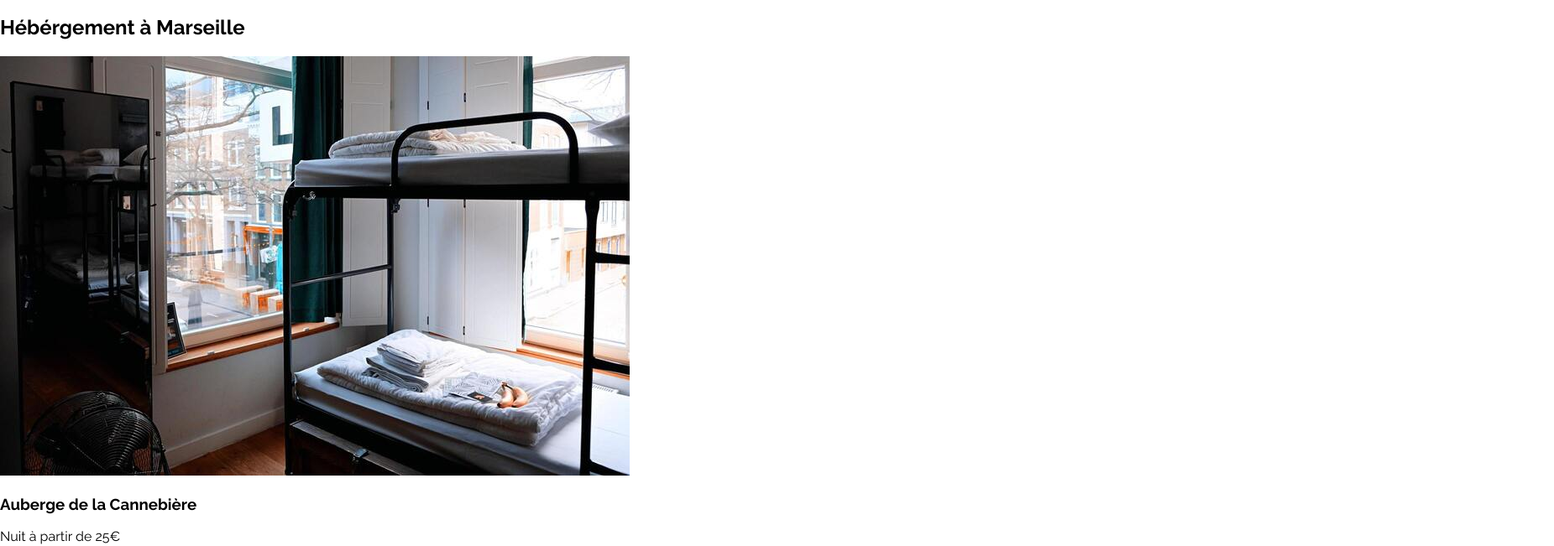
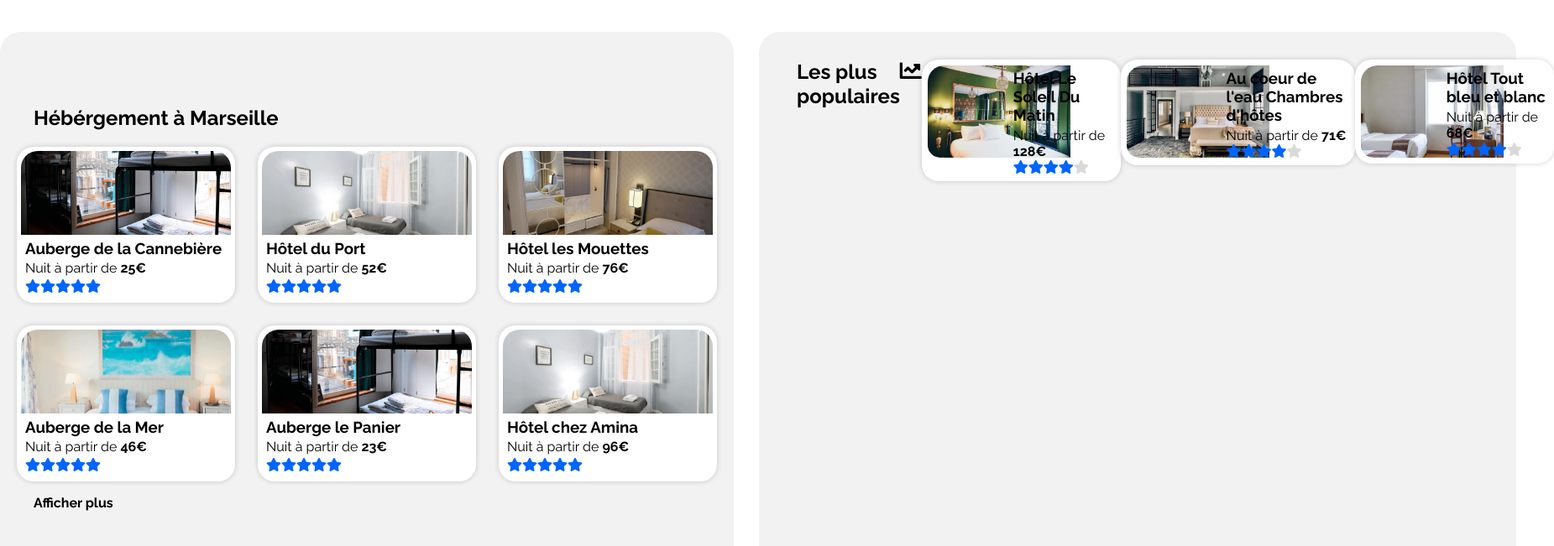
Before and after one commit to Vincent055681/Reservia_with_react, a React (Create React App) app in the folder reservia_with_react/: page / in a window 1280 px wide. Shown: the part 500-1151 px from the top of the page at 84% size, 1851 px wide, since content can reach past the window. Built offline with nearby package versions, Linux system fonts and the light colour scheme.

Commit message:
Ajout du CSS mais bugé

```diff
--- a/reservia_with_react/src/components/accommodation/Accomodation.js
+++ b/reservia_with_react/src/components/accommodation/Accomodation.js
@@ -1,3 +1,4 @@
+import "../../styles/accomodation/Accomodation.css";
 import "../../styles/accomodation/MarseilleAccomodation.css";
 import "../../styles/accomodation/MostPopulars.css";
 
--- /dev/null
+++ b/reservia_with_react/src/styles/accomodation/Accomodation.css
@@ -0,0 +1,18 @@
+.blocs {
+    display: grid;
+    grid-template-columns: 1.9fr 1fr;
+    column-gap: 30px;
+    margin: 40px 0 60px 0;
+  }
+
+  .price {
+    font-weight: bold;
+  }
+
+  .hostingMainCardGradeIcon {
+    color: #0065fc;
+  }
+
+  .hostingMainCardGradeIconEmpty {
+    color: #D9D9D9;
+  }
--- a/reservia_with_react/src/styles/accomodation/MarseilleAccomodation.css
+++ b/reservia_with_react/src/styles/accomodation/MarseilleAccomodation.css
@@ -0,0 +1,45 @@
+.blocs {
+    display: grid;
+    grid-template-columns: 1.9fr 1fr;
+    column-gap: 30px;
+    margin: 40px 0 60px 0;
+  }
+
+  .bloc {
+    background: #F2F2F2;
+    border-radius: 25px;
+  }
+
+  .bloc-accomodation {
+    display: flex;
+    justify-content: center;
+    flex-direction: column;
+    align-items: center;
+    padding: 0 20px;
+  }
+
+  .bloc-accomodation .push-to-right {
+    display: block;
+    width: 100%;
+    margin-left: 40px;
+  }
+
+  .bloc-most-popular {
+    display: flex;
+    justify-content: center;
+    align-items: center;
+  }
+
+  .marseille-cases {
+    display: grid;
+    grid-template-columns: repeat(3, 1fr);
+    grid-gap: 27px;
+    padding: 0 0 0 0;
+  }
+
+
+  .show-more a {
+    text-decoration: none;
+    color: black;
+    font-weight: bold;
+  }
--- a/reservia_with_react/src/styles/accomodation/MarseilleAccomodationOneCard.css
+++ b/reservia_with_react/src/styles/accomodation/MarseilleAccomodationOneCard.css
@@ -0,0 +1,48 @@
+.marseille-case {
+    background: white;
+    list-style: none;
+    display: flex;
+    flex-direction: column;
+    justify-content: left;
+    align-items: start;
+    border-radius: 20px;
+    border: 5px solid transparent;
+    box-shadow: 0px 0px 6px 0px #0000002e;
+  }
+
+  .marseille-case:hover {
+    cursor: pointer;
+    transform: scale(1.03);
+    transition: ease 0.4s;
+  }
+
+  .marseille-case > .marseille-case-img {
+    width: 250px;
+    height: 100px;
+    background-size: 100% 100%;
+    border-radius: 20px 20px 0 0;
+  }
+
+  .marseille-case img {
+    width: 100%;
+    height: 100px;
+    background-size: 100% 100%;
+    border-radius: 20px 20px 0 0;
+    object-fit: cover;
+  }
+
+  .marseille-case .case-text {
+    margin: 5px;
+  }
+
+  .marseille-case .case-text .hotel-name {
+    margin: 0;
+  }
+
+  .marseille-case .case-text .most-popular-price-and-stars {
+    background: #000;
+  }
+
+  .marseille-case .case-text .hotel-price {
+    margin: 3px 0 3px 0;
+  }
--- a/reservia_with_react/src/styles/accomodation/MostPopulars.css
+++ b/reservia_with_react/src/styles/accomodation/MostPopulars.css
@@ -0,0 +1,74 @@
+.most-popular {
+    background-color: grey;
+  }
+
+  .most-popular:hover {
+    cursor: pointer;
+    transform: scale(1.03);
+    transition: ease 0.4s;
+  }
+
+  .most-popular-case-img {
+    margin: 0;
+    padding: 0;
+    display: flex;
+    align-items: center;
+    width: 40%;
+    height: 100%;
+    border-radius: 15px 0 0 15px;
+
+  }
+
+  .most-popular-case-img img {
+    width: 100%;
+    height: 100%;
+    max-height: 110px;
+    min-width: 170px;
+    border-radius: 20px 0 0 15px;
+    object-fit: cover;
+  }
+
+
+  .most-popular .case-text {
+    margin-left: 10px;
+    display: flex;
+    flex-direction: column;
+    justify-content: space-between;
+  }
+
+  .most-popular .case-text .hotel-name {
+    padding: 4px 0;
+    margin: 0;
+  }
+
+  .most-popular .case-text .hotel-price {
+    margin-top: 0;
+    margin-bottom: 0;
+  }
+
+  .most-popular#popular-room1 {
+    display: flex;
+    margin: 0;
+    background-color: white;
+    border-radius: 20px;
+    padding: 7px 0 7px 7px;
+    box-shadow: 0px 0px 6px 0px #0000002e;
+  }
+
+  .most-popular#popular-room2 {
+    display: flex;
+    margin: 0;
+    background-color: white;
+    border-radius: 20px;
+    padding: 7px 0 7px 7px;
+    box-shadow: 0px 0px 6px 0px #0000002e;
+  }
+
+  .most-popular#popular-room3 {
+    display: flex;
+    margin: 0;
+    background-color: white;
+    border-radius: 20px;
+    padding: 7px 0 7px 7px;
+    box-shadow: 0px 0px 6px 0px #0000002e;
+  }
--- a/reservia_with_react/src/styles/accomodation/MostPopularsOneCard.css
+++ b/reservia_with_react/src/styles/accomodation/MostPopularsOneCard.css
@@ -0,0 +1,23 @@
+.most-populars {
+    display: grid;
+    grid-template-columns: 1fr;
+    grid-template-rows: 0.25fr 1fr 1fr 1fr;
+    row-gap: 25px;
+    height: 90%;
+    width: 90%;
+  }
+
+  .most-populars .title-h2-and-icon {
+    display: flex;
+    align-items: flex-start;
+    justify-content: space-between;
+    margin: 0;
+  }
+
+  .most-populars .title-h2-and-icon h2 {
+    margin: 0;
+  }
+
+  .most-populars i {
+    font-size: 26px;
+  }
```
